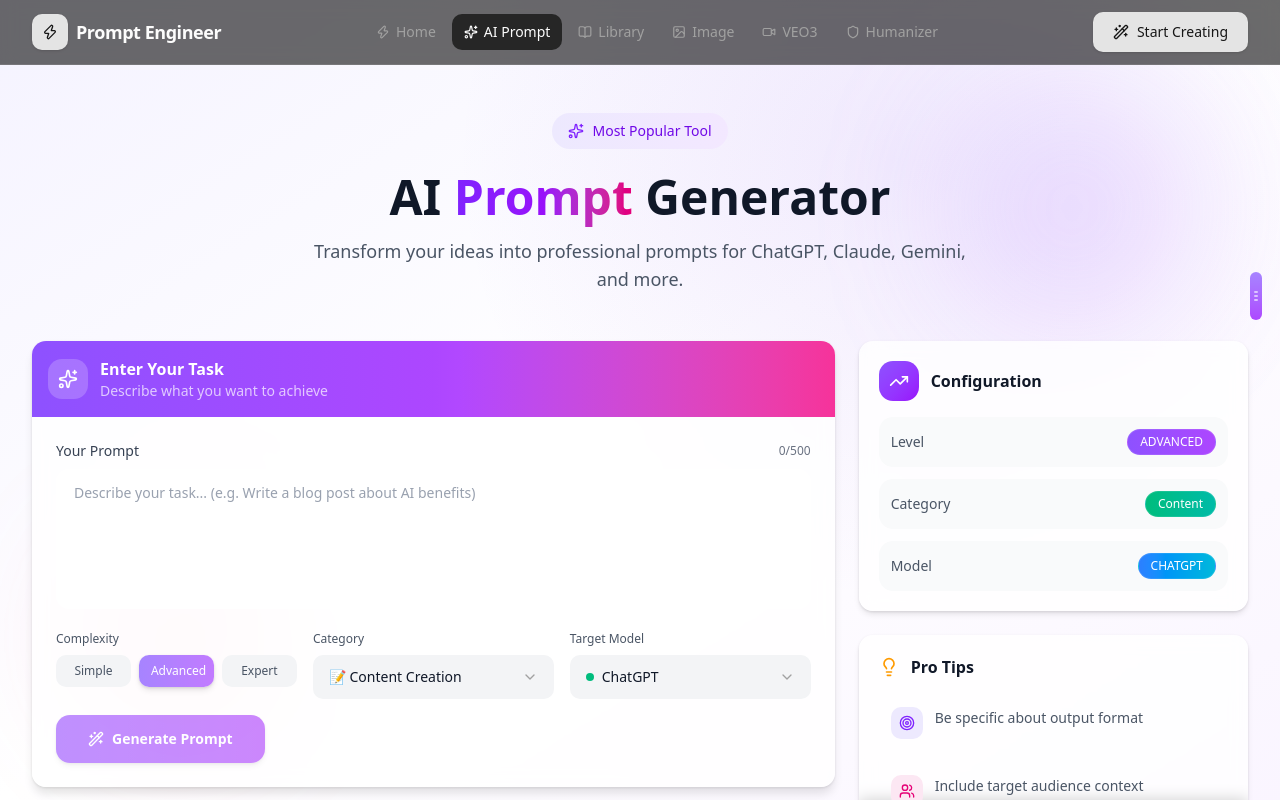
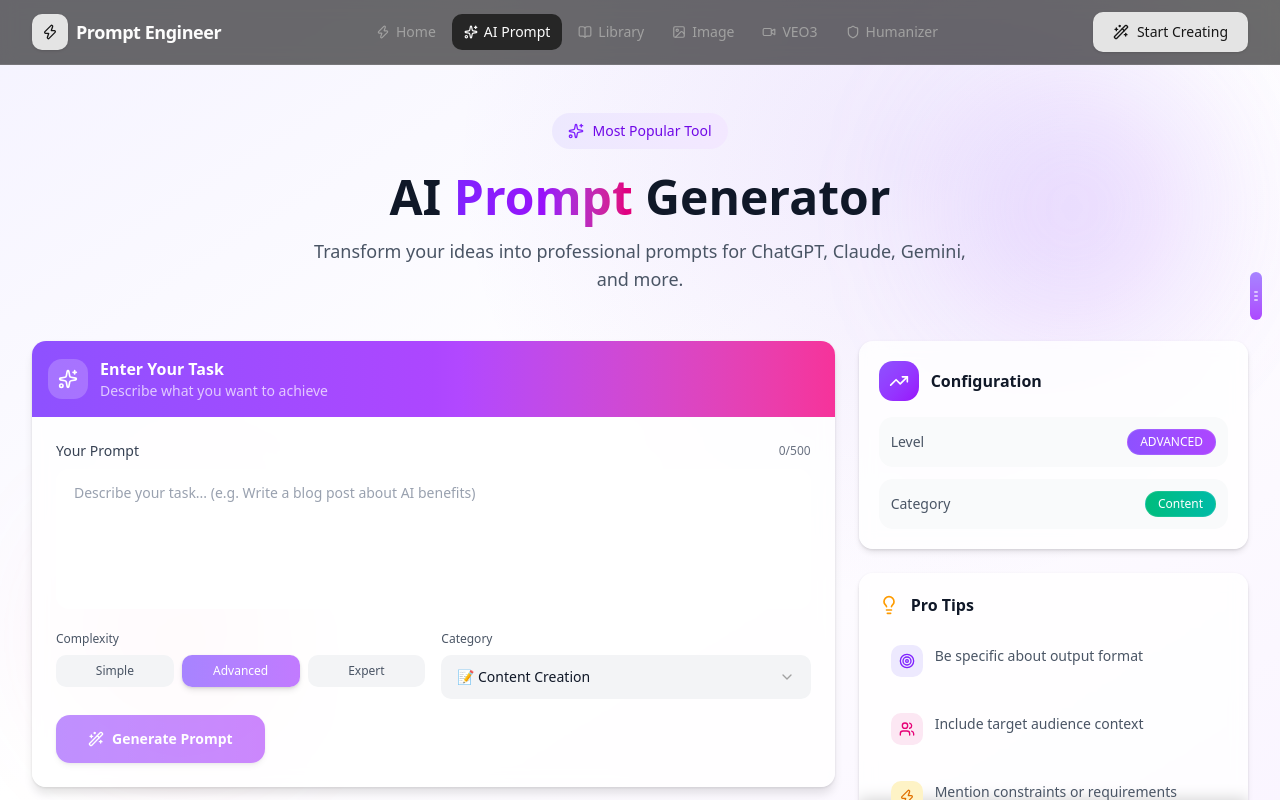
Before and after one commit to Moeraafatz/Basera, a Next.js app: page /ai-prompt-generator in a window 1280 px wide. Shown: the top 800 px of the page. Built offline with nearby package versions, Linux system fonts and the light colour scheme.

Commit message:
Remove target model from AI prompt generator

```diff
--- a/src/app/ai-prompt-generator/page.tsx
+++ b/src/app/ai-prompt-generator/page.tsx
@@ -19,13 +19,6 @@
   { name: "Research & Analysis", emoji: "🔬", gradient: "from-indigo-500 to-violet-500" },
 ];
 
-const MODELS = [
-  { value: "chatgpt", label: "ChatGPT", color: "text-emerald-600", bg: "bg-emerald-100" },
-  { value: "gpt-4o", label: "GPT-4o", color: "text-blue-600", bg: "bg-blue-100" },
-  { value: "claude", label: "Claude", color: "text-orange-600", bg: "bg-orange-100" },
-  { value: "gemini", label: "Gemini", color: "text-purple-600", bg: "bg-purple-100" },
-];
-
 const LEVELS: { value: Level; label: string; desc: string; gradient: string }[] = [
   { value: "simple", label: "Simple", desc: "Clear & concise", gradient: "from-emerald-400 to-teal-400" },
   { value: "advanced", label: "Advanced", desc: "Detailed & structured", gradient: "from-violet-400 to-purple-400" },
@@ -39,7 +32,7 @@
   { icon: Cpu, text: "Ask for step-by-step reasoning", color: "text-emerald-600", bg: "bg-emerald-100" },
 ];
 
-function generatePrompt(input: string, level: Level, category: string, model: string): string {
+function generatePrompt(input: string, level: Level, category: string): string {
   if (!input.trim()) return "";
 
   const prefixes: Record<Level, string> = {
@@ -57,21 +50,13 @@
     "Research & Analysis": "Provide comprehensive analysis with data-driven insights and proper citations.",
   };
 
-  const modelInstructions: Record<string, string> = {
-    chatgpt: "Optimize for ChatGPT's conversational style and capabilities.",
-    "gpt-4": "Leverage GPT-4's advanced reasoning and broad knowledge.",
-    claude: "Format for Claude's thoughtful, detailed responses.",
-    gemini: "Structure for Gemini's multimodal and fast responses.",
-  };
-
-  return `${prefixes[level]}\n\n${modelInstructions[model] || modelInstructions.chatgpt}\n\nTask: ${input}\n\nContext: ${categoryContext[category] || categoryContext["Content Creation"]}`;
+  return `${prefixes[level]}\n\nTask: ${input}\n\nContext: ${categoryContext[category] || categoryContext["Content Creation"]}`;
 }
 
 export default function AIPromptGeneratorPage() {
   const [input, setInput] = useState("");
   const [level, setLevel] = useState<Level>("advanced");
   const [category, setCategory] = useState("Content Creation");
-  const [model, setModel] = useState("chatgpt");
   const [output, setOutput] = useState("");
   const [copied, setCopied] = useState(false);
   const [isGenerating, setIsGenerating] = useState(false);
@@ -86,11 +71,11 @@
       setPreviewOutput("");
     } else {
       const timer = setTimeout(() => {
-        setPreviewOutput(generatePrompt(input, level, category, model));
+        setPreviewOutput(generatePrompt(input, level, category));
       }, 300);
       return () => clearTimeout(timer);
     }
-  }, [input, level, category, model]);
+  }, [input, level, category]);
 
   const handleCopy = async () => {
     if (!output) return;
@@ -119,13 +104,13 @@
       const res = await fetch("/api/generate", {
         method: "POST",
         headers: { "Content-Type": "application/json" },
-        body: JSON.stringify({ type: "ai-prompt", input, level, category, model }),
+        body: JSON.stringify({ type: "ai-prompt", input, level, category, model: "chatgpt" }),
       });
       const data = await res.json();
-      setOutput(data.result || generatePrompt(input, level, category, model));
+      setOutput(data.result || generatePrompt(input, level, category));
       toast.success("Prompt generated!");
     } catch {
-      setOutput(generatePrompt(input, level, category, model));
+      setOutput(generatePrompt(input, level, category));
       toast.error("API unavailable — using local generation");
     } finally {
       setIsGenerating(false);
@@ -219,7 +204,7 @@
                       )}
                     </div>
 
-                    <div className="grid grid-cols-1 sm:grid-cols-3 gap-4">
+                    <div className="grid grid-cols-1 sm:grid-cols-2 gap-4">
                       <div>
                         <label className="text-xs font-medium text-gray-600 mb-2 block">Complexity</label>
                         <div className="grid grid-cols-3 gap-2">
@@ -251,25 +236,6 @@
                             {CATEGORIES.map((c) => (
                               <SelectItem key={c.name} value={c.name} className="text-sm">
                                 {c.emoji} {c.name}
-                              </SelectItem>
-                            ))}
-                          </SelectContent>
-                        </Select>
-                      </div>
-
-                      <div>
-                        <label className="text-xs font-medium text-gray-600 mb-2 block">Target Model</label>
-                        <Select value={model} onValueChange={setModel}>
-                          <SelectTrigger className="h-11 bg-gray-100 border-0 text-gray-900">
-                            <SelectValue />
-                          </SelectTrigger>
-                          <SelectContent>
-                            {MODELS.map((m) => (
-                              <SelectItem key={m.value} value={m.value} className="text-sm">
-                                <span className="flex items-center gap-2">
-                                  <span className={`w-2 h-2 rounded-full ${m.bg.replace('100', '500')}`} />
-                                  {m.label}
-                                </span>
                               </SelectItem>
                             ))}
                           </SelectContent>
@@ -408,7 +374,6 @@
                   {[
                     { label: "Level", value: level.toUpperCase(), badge: "bg-gradient-to-r from-violet-500 to-purple-500 text-white" },
                     { label: "Category", value: category.split(" ")[0], badge: "bg-gradient-to-r from-emerald-500 to-teal-500 text-white" },
-                    { label: "Model", value: model.toUpperCase(), badge: "bg-gradient-to-r from-blue-500 to-cyan-500 text-white" },
                   ].map((item, i) => (
                     <motion.div
                       key={item.label}
```
